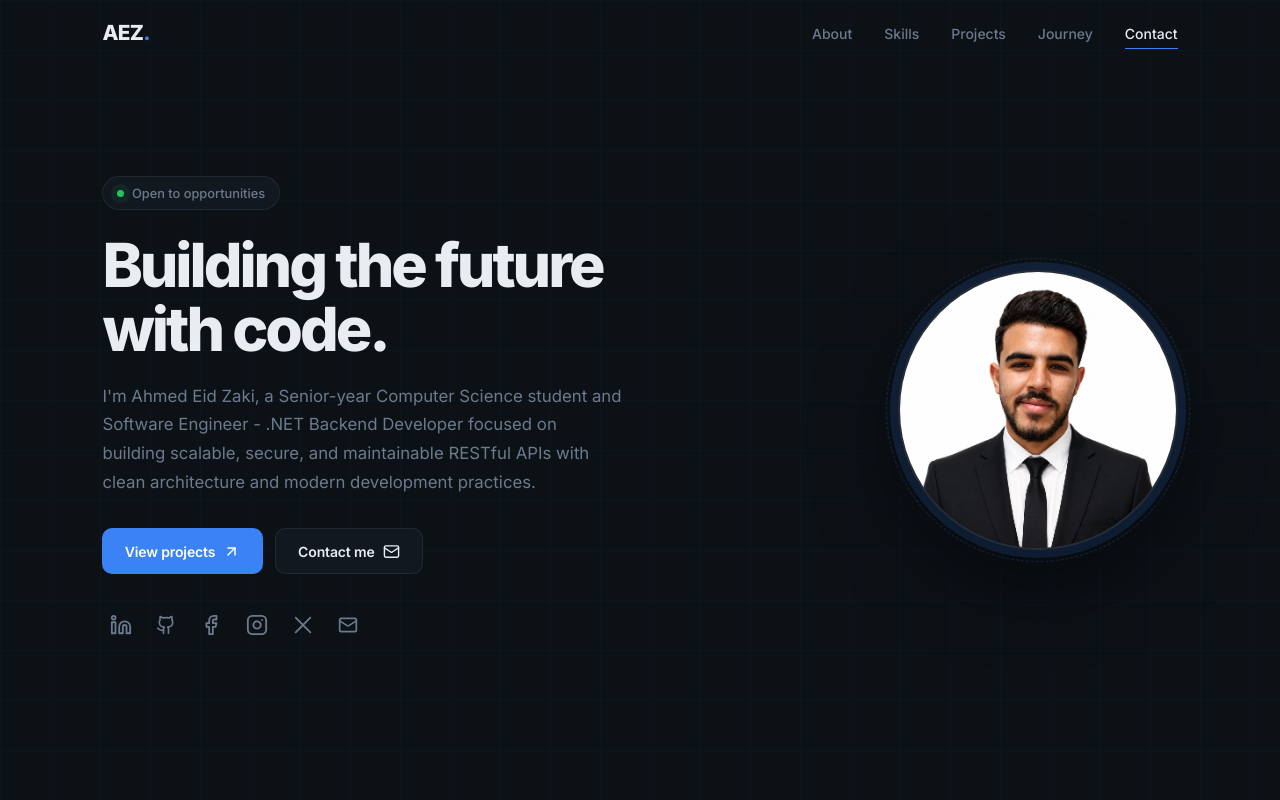
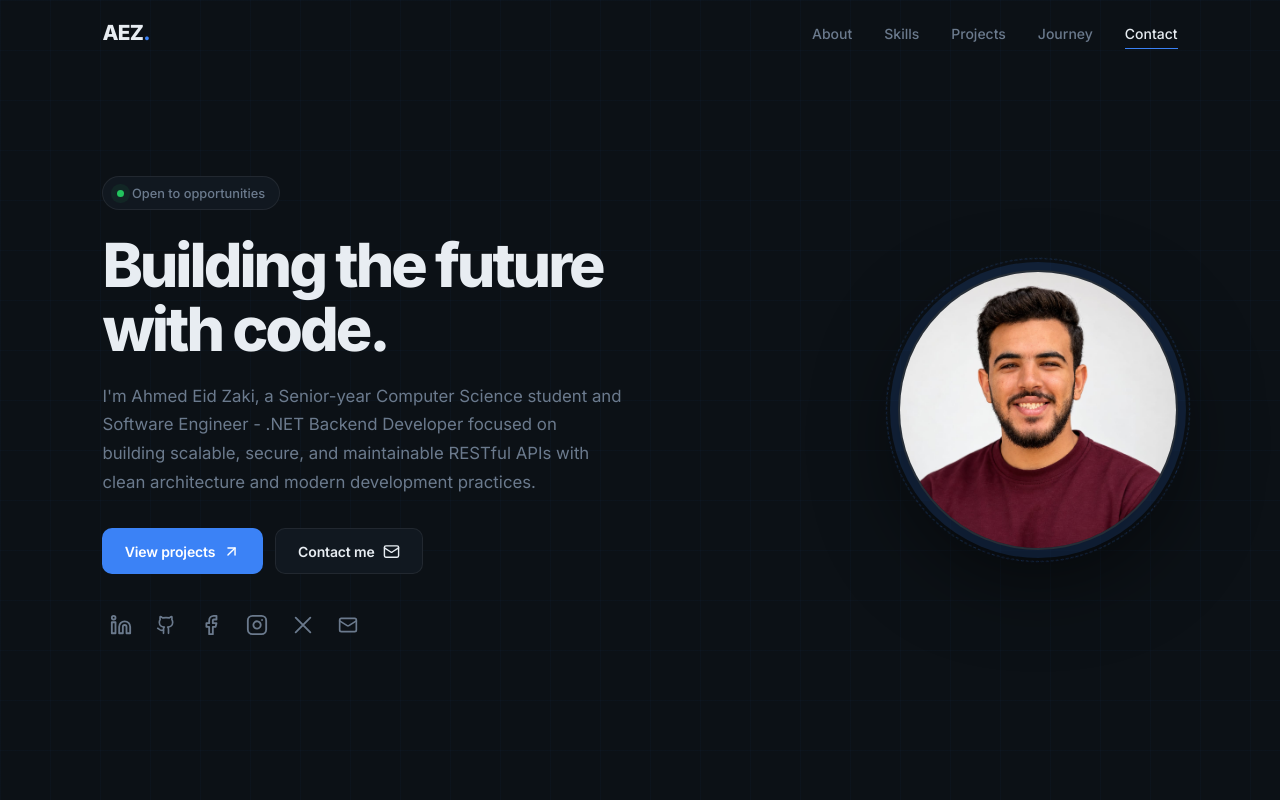
Before and after one commit to AhmedEidZaki/My-Portfolio, a plain HTML site: page index.html in a window 1280 px wide. Shown: the top 800 px of the page. Drawn offline with Linux system fonts and the light colour scheme.

Commit message:
change myphoto in website

```diff
--- a/index.html
+++ b/index.html
@@ -167,7 +167,7 @@
                     </div>
                 </div>
                 <div class="hero-photo">
-                    <img src="./images/image.png" alt="Ahmed Eid Zaki – Software Engineer">
+                    <img src="./images/Linkedin Photo.jpeg" alt="Ahmed Eid Zaki – Software Engineer">
                 </div>
             </div>
         </section>
```
Also changed, not shown: images/Linkedin Photo.jpeg (added), images/image.png (deleted).
